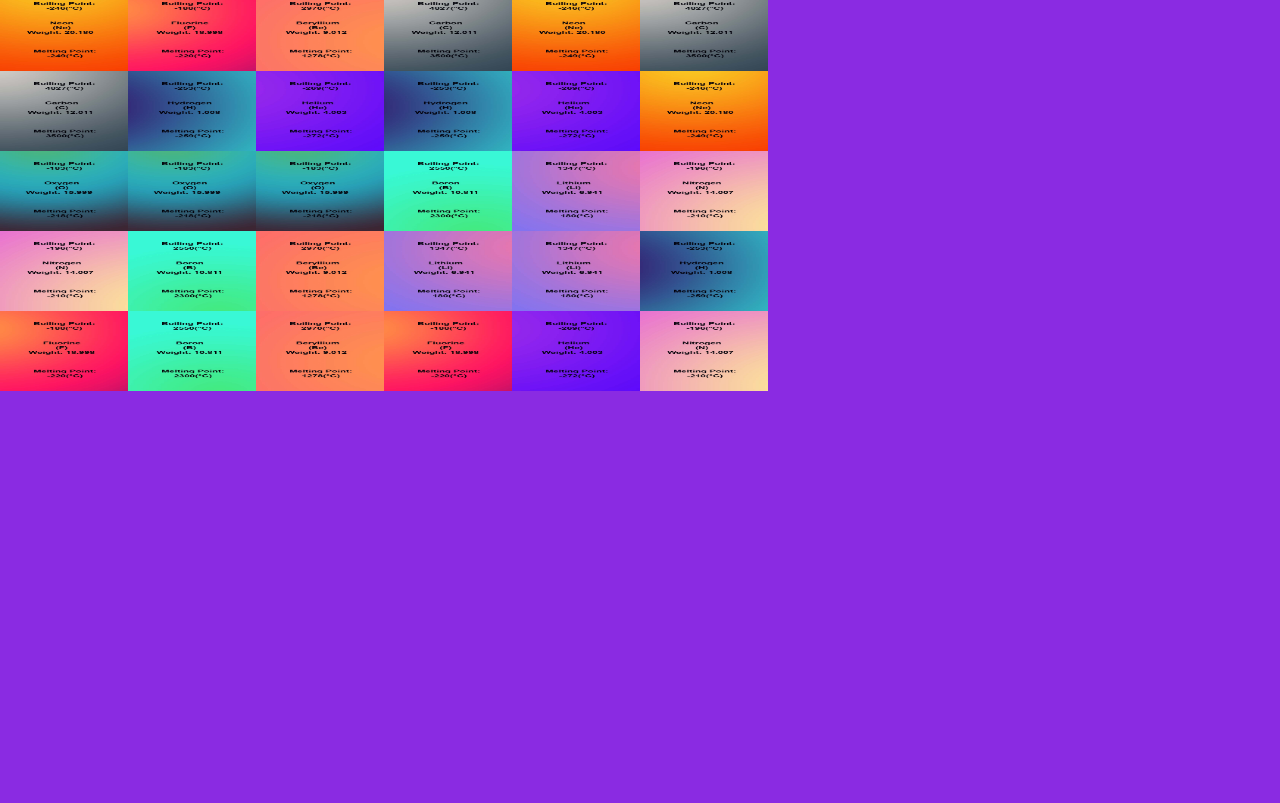
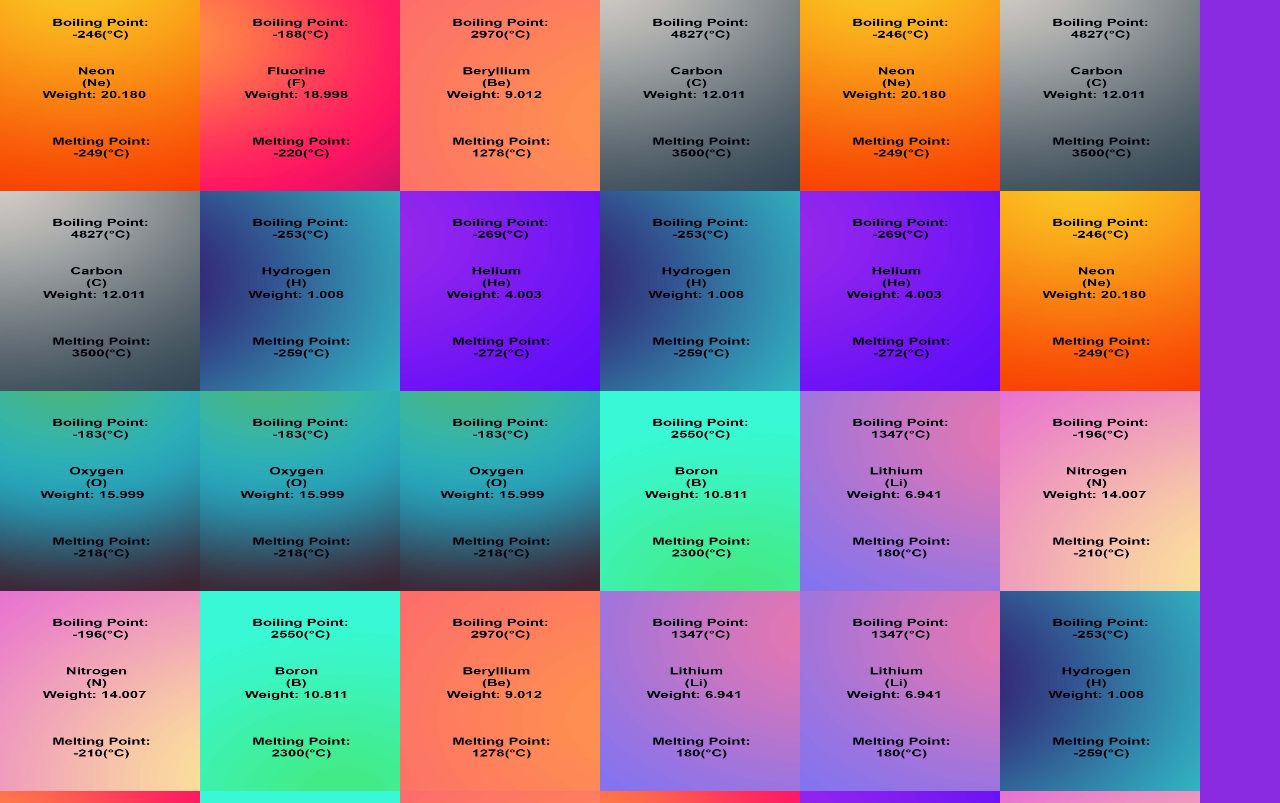
Before and after one commit to RhiH/periodic-flip, a plain HTML site: page index.html in a window 1280 px wide. Shown: the part 46-849 px from the top of the page. Before the commit the page ends 800 px from the top, so only its background shows below. Drawn offline with Linux system fonts and the light colour scheme.

Commit message:
amend sizing of columns & rows

```diff
--- a/assets/css/style.css
+++ b/assets/css/style.css
@@ -14,8 +14,8 @@ body{
 
 section {
     display: grid;
-    grid-template-columns: repeat(6, 8rem);
-    grid-template-rows: repeat(5, 5rem);
+    grid-template-columns: repeat(6, 12.5rem);
+    grid-template-rows: repeat(5, 12.5rem);
 }
 
 .front, .back {
```
